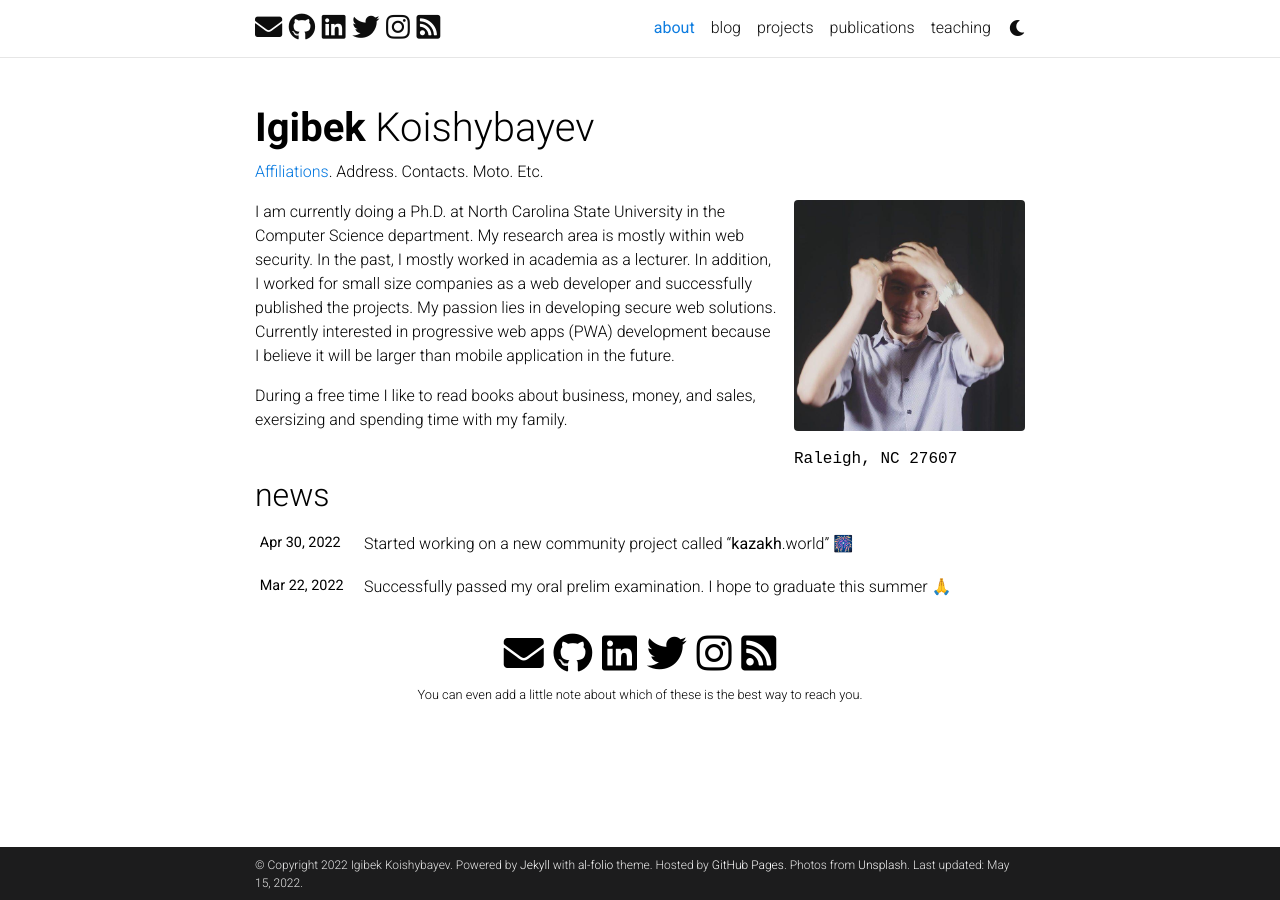
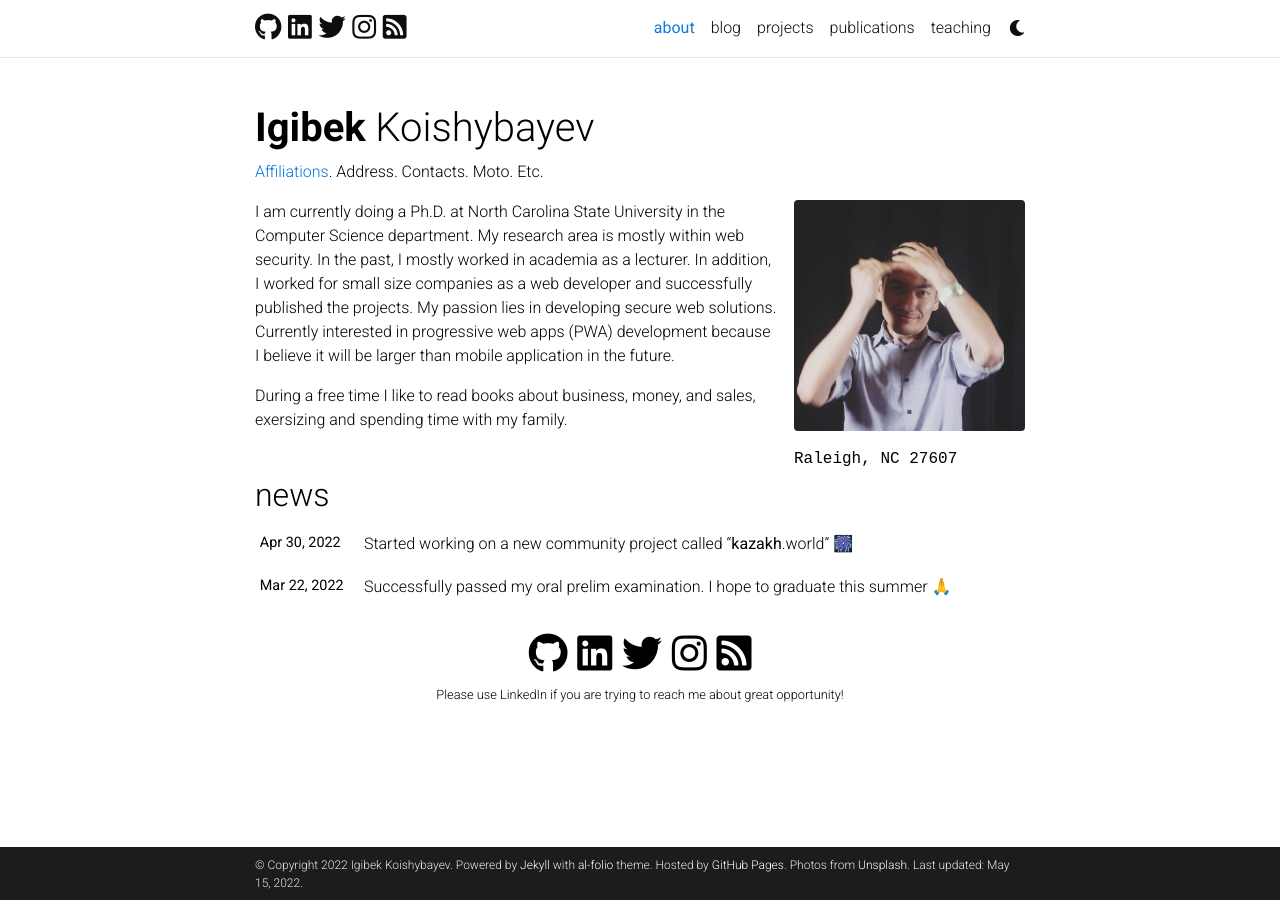
Before and after one commit to igibek/igibek, a Jekyll site: the page built from _pages/about.md, in a window 1280 px wide. Built offline with Jekyll 4.4.1, drawn with Linux system fonts in a browser that asks for light colours; full-size pictures stand in for the smaller copies a plugin makes; emoji names are drawn with the system emoji font; comment, search, counter and statistics services are not loaded; a style sheet for code colours, icons or effects is not loaded; part of the change alters nothing that is shown.

Commit message:
updated contact notes

```diff
--- a/_config.yml
+++ b/_config.yml
@@ -6,7 +6,7 @@ title: blank # the website title (if blank, full name will be used instead)
 first_name: Igibek
 middle_name:
 last_name: Koishybayev
-email: kigibek@gmail.com
+# email: kigibek@gmail.com
 description: > # the ">" symbol means to ignore newlines until "footer_text:"
   A simple, whitespace theme for academics. Based on [*folio](https://github.com/bogoli/-folio) design.
 footer_text: >
@@ -74,7 +74,7 @@ dblp_url: # your DBLP profile url
 stackoverflow_id: #your stackoverflow id
 
 contact_note: >
-  You can even add a little note about which of these is the best way to reach you.
+  Please use LinkedIn if you are trying to reach me about great opportunity!
 
 google_analytics:  # your google-analytics ID (format: UA-XXXXXXXXX)
 google_site_verification:  # your google-site-verification ID (Google Search Console)
@@ -215,8 +215,8 @@ jekyll-archives:
 
 scholar:
 
-  last_name: Einstein
-  first_name: [Albert, A.]
+  last_name: Koishybayev
+  first_name: [Igibek]
 
   style: apa
   locale: en
```
